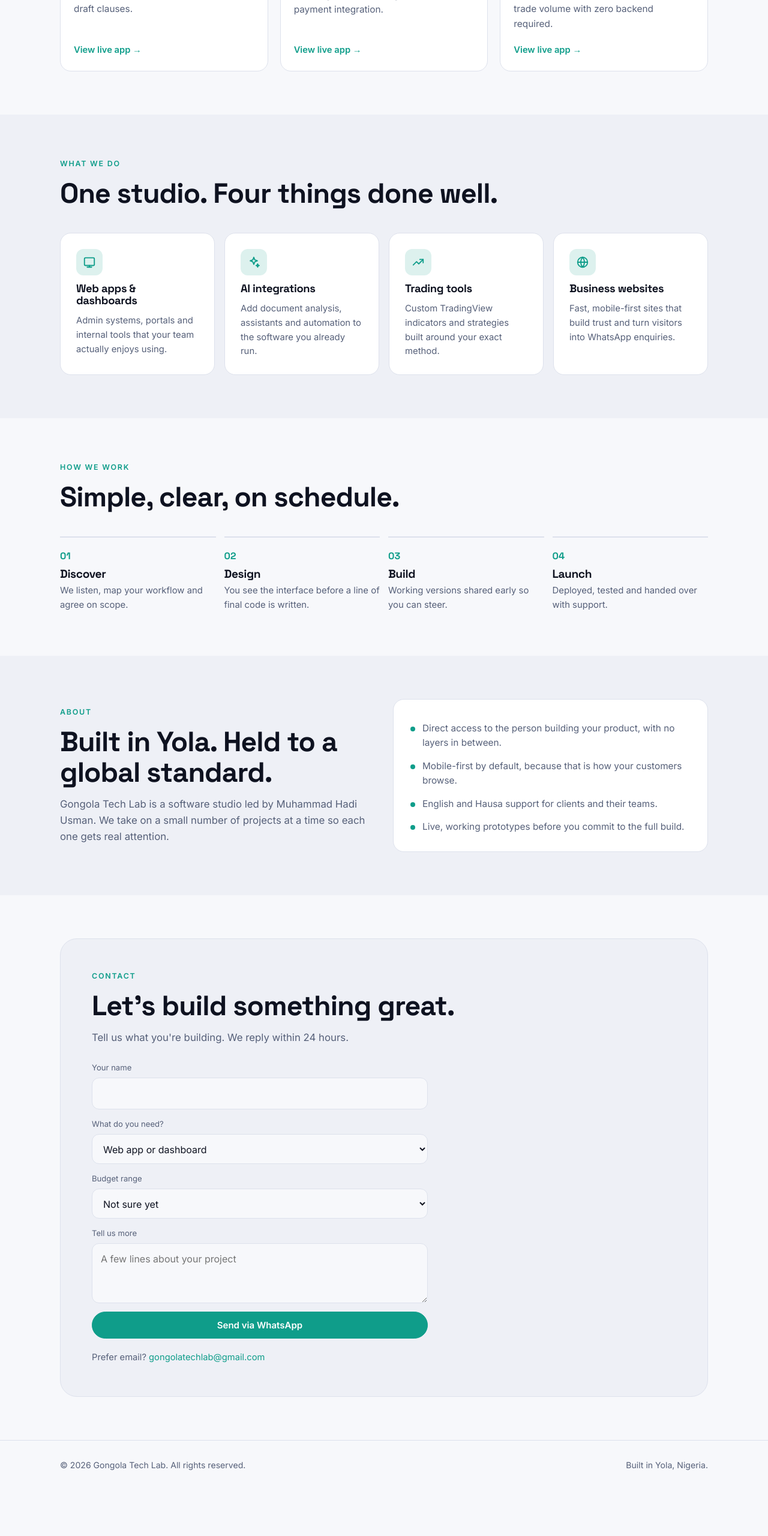
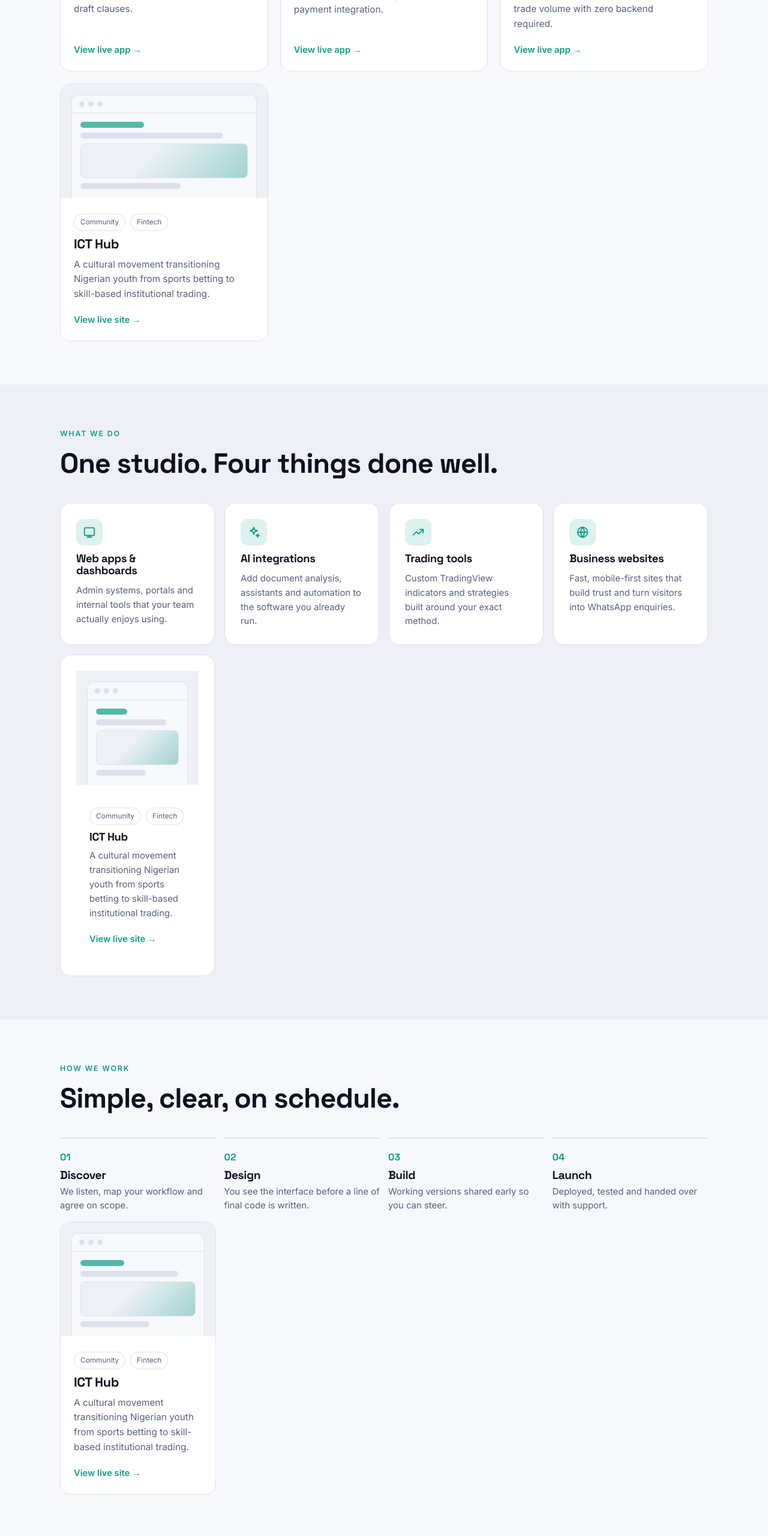
Before and after one commit to gongolatechlab/gongolatechlab.github.io, a plain HTML site: page index.html in a window 1280 px wide. Shown: the part 2320-4880 px from the top of the page at 60% size. Before the commit the page ends 4804 px from the top, so only its background shows below. Drawn offline with Linux system fonts and the light colour scheme.

Commit message:
Add ICT Hub to main portfolio

```diff
--- a/index.html
+++ b/index.html
@@ -281,6 +281,12 @@ footer{border-top:1px solid var(--line);padding:30px 0;color:var(--muted);font-s
         <div class="body"><div class="tags"><span>Fintech</span><span>LocalStorage</span></div><h3>Trading Journal</h3><p>A private, client-side journaling app for traders. Tracks net P&L, win rate, and trade volume with zero backend required.</p><span class="view">View live app &rarr;</span></div>
       </a>
 
+
+      <a class="card rv" href="https://gongolatechlab.github.io/ict-hub/" target="_blank" rel="noopener">
+        <div class="shot"><div class="frame"><div class="bar"><i></i><i></i><i></i></div><div class="mock"><b class="a"></b><b class="w1"></b><div class="chart"></div><b class="w2"></b></div></div></div>
+        <div class="body"><div class="tags"><span>Community</span><span>Fintech</span></div><h3>ICT Hub</h3><p>A cultural movement transitioning Nigerian youth from sports betting to skill-based institutional trading.</p><span class="view">View live site &rarr;</span></div>
+      </a>
+
     </div>
   </div>
 </section>
@@ -294,6 +300,12 @@ footer{border-top:1px solid var(--line);padding:30px 0;color:var(--muted);font-s
       <div class="card rv"><div class="ico"><svg viewBox="0 0 24 24" fill="none" stroke="currentColor" stroke-width="2" stroke-linecap="round" stroke-linejoin="round"><path d="M12 3l1.8 4.7L18.5 9.5l-4.7 1.8L12 16l-1.8-4.7L5.5 9.5l4.7-1.8z"/><path d="M19 15l.8 2.2L22 18l-2.2.8L19 21l-.8-2.2L16 18l2.2-.8z"/></svg></div><h3>AI integrations</h3><p>Add document analysis, assistants and automation to the software you already run.</p></div>
       <div class="card rv"><div class="ico"><svg viewBox="0 0 24 24" fill="none" stroke="currentColor" stroke-width="2" stroke-linecap="round" stroke-linejoin="round"><path d="M3 17l6-6 4 4 8-8"/><path d="M15 7h6v6"/></svg></div><h3>Trading tools</h3><p>Custom TradingView indicators and strategies built around your exact method.</p></div>
       <div class="card rv"><div class="ico"><svg viewBox="0 0 24 24" fill="none" stroke="currentColor" stroke-width="2" stroke-linecap="round" stroke-linejoin="round"><circle cx="12" cy="12" r="9"/><path d="M3 12h18M12 3a14 14 0 0 1 0 18M12 3a14 14 0 0 0 0 18"/></svg></div><h3>Business websites</h3><p>Fast, mobile-first sites that build trust and turn visitors into WhatsApp enquiries.</p></div>
+
+      <a class="card rv" href="https://gongolatechlab.github.io/ict-hub/" target="_blank" rel="noopener">
+        <div class="shot"><div class="frame"><div class="bar"><i></i><i></i><i></i></div><div class="mock"><b class="a"></b><b class="w1"></b><div class="chart"></div><b class="w2"></b></div></div></div>
+        <div class="body"><div class="tags"><span>Community</span><span>Fintech</span></div><h3>ICT Hub</h3><p>A cultural movement transitioning Nigerian youth from sports betting to skill-based institutional trading.</p><span class="view">View live site &rarr;</span></div>
+      </a>
+
     </div>
   </div>
 </section>
@@ -307,6 +319,12 @@ footer{border-top:1px solid var(--line);padding:30px 0;color:var(--muted);font-s
       <div class="step rv"><h3>Design</h3><p>You see the interface before a line of final code is written.</p></div>
       <div class="step rv"><h3>Build</h3><p>Working versions shared early so you can steer.</p></div>
       <div class="step rv"><h3>Launch</h3><p>Deployed, tested and handed over with support.</p></div>
+
+      <a class="card rv" href="https://gongolatechlab.github.io/ict-hub/" target="_blank" rel="noopener">
+        <div class="shot"><div class="frame"><div class="bar"><i></i><i></i><i></i></div><div class="mock"><b class="a"></b><b class="w1"></b><div class="chart"></div><b class="w2"></b></div></div></div>
+        <div class="body"><div class="tags"><span>Community</span><span>Fintech</span></div><h3>ICT Hub</h3><p>A cultural movement transitioning Nigerian youth from sports betting to skill-based institutional trading.</p><span class="view">View live site &rarr;</span></div>
+      </a>
+
     </div>
   </div>
 </section>
@@ -325,6 +343,12 @@ footer{border-top:1px solid var(--line);padding:30px 0;color:var(--muted);font-s
         <li>English and Hausa support for clients and their teams.</li>
         <li>Live, working prototypes before you commit to the full build.</li>
       </ul>
+
+      <a class="card rv" href="https://gongolatechlab.github.io/ict-hub/" target="_blank" rel="noopener">
+        <div class="shot"><div class="frame"><div class="bar"><i></i><i></i><i></i></div><div class="mock"><b class="a"></b><b class="w1"></b><div class="chart"></div><b class="w2"></b></div></div></div>
+        <div class="body"><div class="tags"><span>Community</span><span>Fintech</span></div><h3>ICT Hub</h3><p>A cultural movement transitioning Nigerian youth from sports betting to skill-based institutional trading.</p><span class="view">View live site &rarr;</span></div>
+      </a>
+
     </div>
   </div>
 </section>
@@ -347,6 +371,12 @@ footer{border-top:1px solid var(--line);padding:30px 0;color:var(--muted);font-s
         <button class="btn primary" type="submit" style="justify-content:center">Send via WhatsApp</button>
       </form>
       <p class="alt">Prefer email? <a href="mailto:gongolatechlab@gmail.com">gongolatechlab@gmail.com</a></p>
+
+      <a class="card rv" href="https://gongolatechlab.github.io/ict-hub/" target="_blank" rel="noopener">
+        <div class="shot"><div class="frame"><div class="bar"><i></i><i></i><i></i></div><div class="mock"><b class="a"></b><b class="w1"></b><div class="chart"></div><b class="w2"></b></div></div></div>
+        <div class="body"><div class="tags"><span>Community</span><span>Fintech</span></div><h3>ICT Hub</h3><p>A cultural movement transitioning Nigerian youth from sports betting to skill-based institutional trading.</p><span class="view">View live site &rarr;</span></div>
+      </a>
+
     </div>
   </div>
 </section>
```
